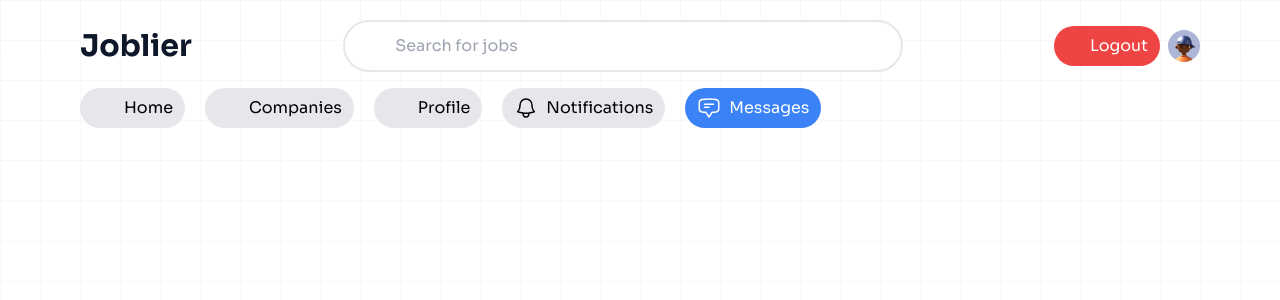
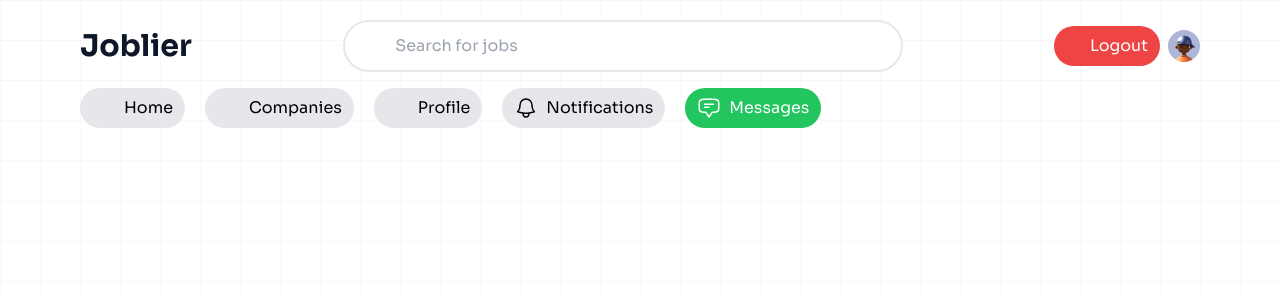
Before and after one commit to fasakinhenry/jobsearch, a React (Vite) app: page /messages in a window 1280 px wide. Shown: the top 300 px of the page. Built offline with nearby package versions, Linux system fonts and the light colour scheme; some icons are missing.

Commit message:
updated btn component

```diff
--- a/src/components/Button.jsx
+++ b/src/components/Button.jsx
@@ -1,6 +1,6 @@
-const Button = ({children}) => {
+const Button = ({children, bgColor}) => {
   return (
-    <button className="text-white flex items-center gap-2 bg-red-500 rounded-full px-3 py-2">
+    <button className={`${bgColor ?? 'bg-green-500'} text-white flex items-center gap-2 rounded-full px-3 py-2`}>
       {children}
     </button>
   );
--- a/src/components/TopBar.jsx
+++ b/src/components/TopBar.jsx
@@ -1,5 +1,5 @@
 import avatar from "../assets/images/avatars/avatar10.png";
-import { NavLink } from "react-router-dom";
+import { Link, NavLink } from "react-router-dom";
 import Button from "./Button";
 import {
   Building3,
@@ -16,7 +16,7 @@ import {
 
 const linkClass = ({ isActive }) =>
   isActive
-    ? "flex gap-2 items-center rounded-full bg-blue-500 text-white px-3 py-2"
+    ? "flex gap-2 items-center rounded-full bg-green-500 text-white px-3 py-2"
     : "flex gap-2 items-center rounded-full bg-gray-200 text-black px-3 py-2";
 const TopBar = () => {
   return (
@@ -24,7 +24,7 @@ const TopBar = () => {
       <GridBackground />
       <div className="container z-20 px-20 relative grid gap-4">
         <div className="flex items-center gap-20">
-          <h2 className="text-3xl font-bold">Joblier</h2>
+          <Link to="/" className="text-3xl font-bold">Joblier</Link>
           <div className="bg-white border-2 px-4 w-2/4 mx-auto py-3 rounded-full flex items-center gap-3">
             <SearchNormal className="text-slate-500 h-6 w-6" />
             <input
@@ -34,7 +34,7 @@ const TopBar = () => {
             />
           </div>
           <div className="flex items-center gap-2">
-            <Button>
+            <Button bgColor="bg-red-500">
               <Logout />
               <p>Logout</p>
             </Button>
```
